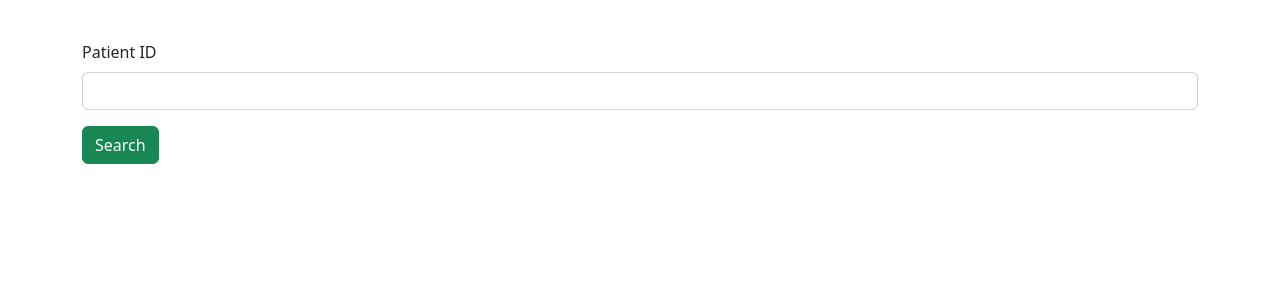
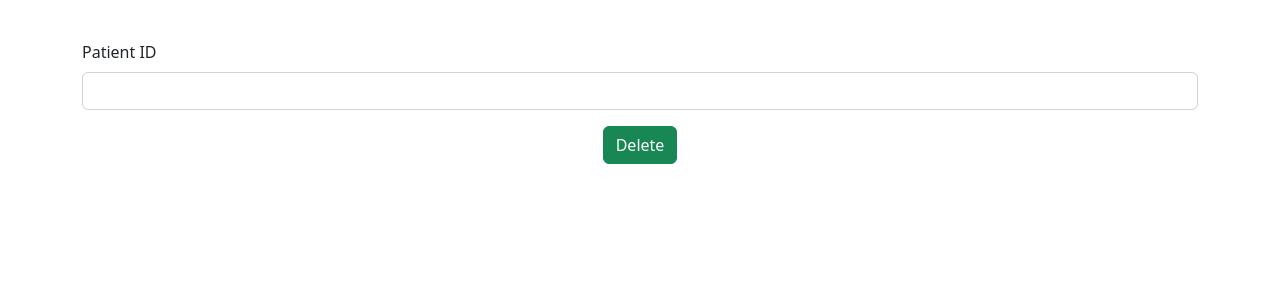
Before and after one commit to AmalAlby/HOSPITAL-APP, an Angular app: page / in a window 1280 px wide. Shown: the top 300 px of the page. Built offline with nearby package versions, Linux system fonts and the light colour scheme.

Commit message:
patient delete added

```diff
--- a/src/app/app.component.html
+++ b/src/app/app.component.html
@@ -1,2 +1,2 @@
-<app-patientsearch></app-patientsearch>
+<app-patientdelete></app-patientdelete>
 <router-outlet></router-outlet>
--- a/src/app/app.module.ts
+++ b/src/app/app.module.ts
@@ -5,12 +5,14 @@
 import { AppComponent } from './app.component';
 import { PatiententryComponent } from './patiententry/patiententry.component';
 import { PatientsearchComponent } from './patientsearch/patientsearch.component';
+import { PatientdeleteComponent } from './patientdelete/patientdelete.component';
 
 @NgModule({
   declarations: [
     AppComponent,
     PatiententryComponent,
-    PatientsearchComponent
+    PatientsearchComponent,
+    PatientdeleteComponent
   ],
   imports: [
     BrowserModule,
--- /dev/null
+++ b/src/app/patientdelete/patientdelete.component.html
@@ -0,0 +1,15 @@
+<div class="container">
+    <div class="row">
+        <div class="col col-12 col-sm-12 col-md-12 col-lg-12 col-xl-12 col-xxl-12">
+            <div class="row g-3 mt-4">
+                <div class="col col-12 col-sm-12 col-md-12 col-lg-12 col-xl-12 col-xxl-12">
+                    <label for="" class="form-label">Patient ID</label>
+                    <input type="text" class="form-control">
+                </div>
+                <div class="col col-12 col-sm-12 col-md-12 col-lg-12 col-xl-12 col-xxl-12 text-center">
+                    <button class="btn btn-success">Delete</button>
+                </div>
+            </div>
+        </div>
+    </div>
+</div>
```
Also changed, not shown: src/app/patientdelete/patientdelete.component.ts (added, +10 -0 lines), src/app/patientdelete/patientdelete.component.css (added).
